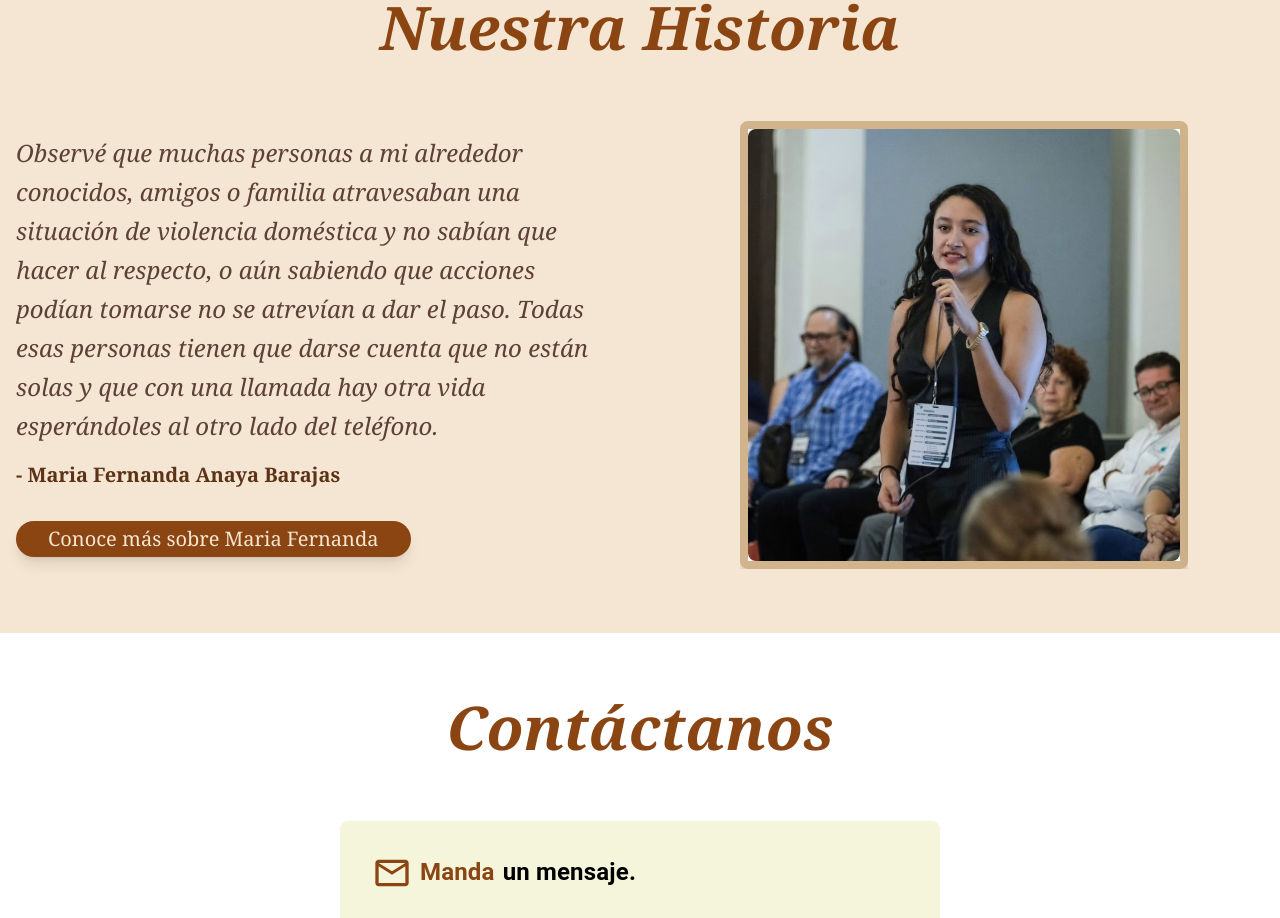
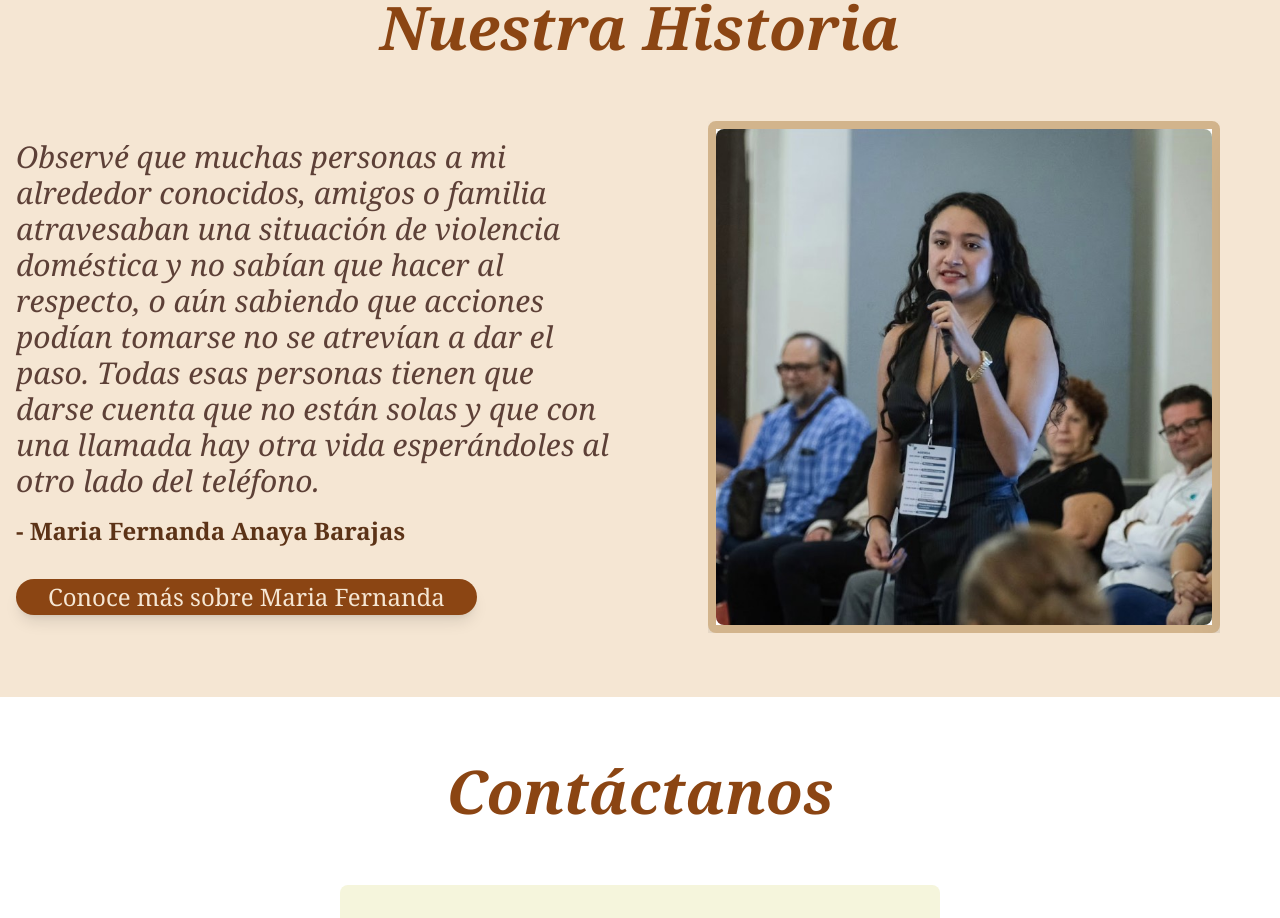
Before and after one commit to MarioB19/vive_web, a Next.js app: page / in a window 1280 px wide. Shown: the part 2220-3138 px from the top of the page. Built offline with nearby package versions, Linux system fonts and the light colour scheme.

Commit message:
Improve desing in history section & solution mistake for responsive desing in carrousel image

```diff
--- a/src/components/Historia.js
+++ b/src/components/Historia.js
@@ -1,5 +1,6 @@
 "use client"
 
+import { useEffect, useState } from 'react';
 import Image from 'next/image'
 import { Button } from '@/components/ui/button'
 import {
@@ -16,44 +17,57 @@ const images = [
 ]
 
 export default function Historia() {
+  const [isPortrait, setIsPortrait] = useState(false);
+
+  const handleResize = () => {
+    setIsPortrait(window.innerHeight > window.innerWidth);
+  };
+
+  useEffect(() => {
+    handleResize(); // Establecer el estado inicial
+    window.addEventListener('resize', handleResize);
+    return () => window.removeEventListener('resize', handleResize); // Limpiar el evento al desmontar
+  }, []);
+
   return (
     <section id="historia" className="py-16 bg-[#F5E6D3]">
       <div className="container mx-auto px-4">
-      <h2 className="text-6xl font-bold text-center text-[#8B4513] mb-16 font-serif italic">Nuestra Historia</h2>
+        <h2 className="text-5xl lg:text-6xl font-bold text-center text-[#8B4513] mb-8 lg:mb-16 font-serif italic">Nuestra Historia</h2>
+
         <div className="flex flex-col lg:flex-row items-center justify-between space-y-12 lg:space-y-0 lg:space-x-12">
+          {/* Texto */}
           <div className="lg:w-1/2">
-            <p className="text-[#5D4037] text-2xl mb-4 leading-relaxed font-serif italic">
+            <p className="text-[#5D4037] text-lg lg:text-3xl mb-4 leading-relaxed font-serif italic">
               Observé que muchas personas a mi alrededor conocidos, amigos o familia atravesaban una situación de violencia doméstica y no sabían que hacer al respecto, o aún sabiendo que acciones podían tomarse no se atrevían a dar el paso. Todas esas personas tienen que darse cuenta que no están solas y que con una llamada hay otra vida esperándoles al otro lado del teléfono.
             </p>
-            <p className="text-[#5C3317] text-xl font-bold font-serif mb-8">
+            <p className="text-[#5C3317] text-base lg:text-2xl font-bold font-serif mb-8">
               - Maria Fernanda Anaya Barajas
             </p>
 
-
-
-            <Button className="bg-[#8B4513] hover:bg-[#A0522D] text-[#F5E6D3] text-xl px-8 py-4 rounded-full shadow-lg transform transition duration-500 hover:scale-105">
+            <Button className="bg-[#8B4513] hover:bg-[#A0522D] text-[#F5E6D3] text-xl lg:text-2xl px-6 lg:px-8 py-3 lg:py-4 rounded-full shadow-lg transform transition duration-500 hover:scale-105">
               <a href="https://www.ashoka.org/es-mx/story/historia-de-mar%C3%ADa-fernanda-barajas" rel="noopener noreferrer" className="font-serif" target="_blank">
                 Conoce más sobre Maria Fernanda
               </a>
             </Button>
           </div>
-          <div className="lg:w-1/2">
-            <Carousel className="w-full max-w-md mx-auto">
+
+          {/* Carrusel de imágenes */}
+          <div className="lg:w-1/2 flex items-center justify-center">
+            <Carousel className="w-full max-w-xs sm:max-w-sm md:max-w-md lg:max-w-lg mx-auto">
               <CarouselContent>
                 {images.map((image, index) => (
                   <CarouselItem key={index}>
-                    <Card className="border-8 border-[#D2B48C] rounded-lg overflow-hidden shadow-2xl">
+                    <Card className="border-4 lg:border-8 border-[#D2B48C] rounded-lg overflow-hidden shadow-2xl">
                       <CardContent className="p-0">
-                        <div className="relative aspect-square">
+                        <div className={`relative ${isPortrait ? 'h-400 w-400' : ''}`} style={isPortrait ? { height: '400px', width: '400px' } : { aspectRatio: '1 / 1' }}>
                           <Image
                             src={image.src}
                             alt={image.alt}
                             fill
-                            style={{ objectFit: 'cover' }} // Usa CSS directamente para objectFit
+                            style={{ objectFit: 'cover' }} // Mantiene la proporción de la imagen
                             className="rounded-lg"
                             unoptimized
                           />
-
                         </div>
                       </CardContent>
                     </Card>
```
